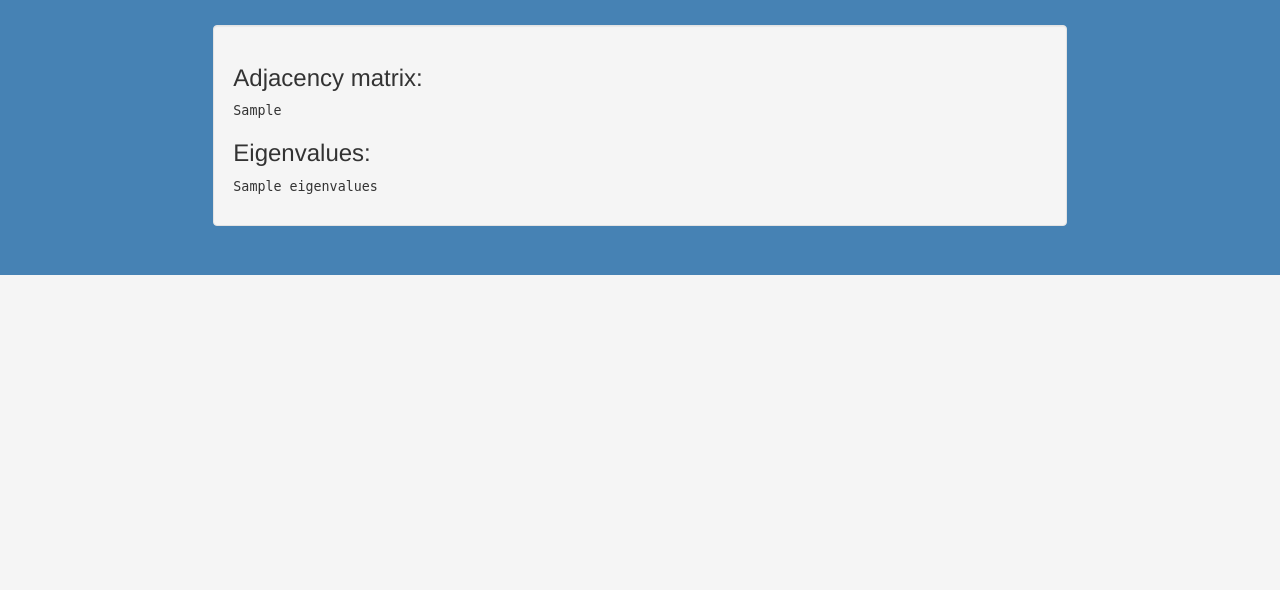
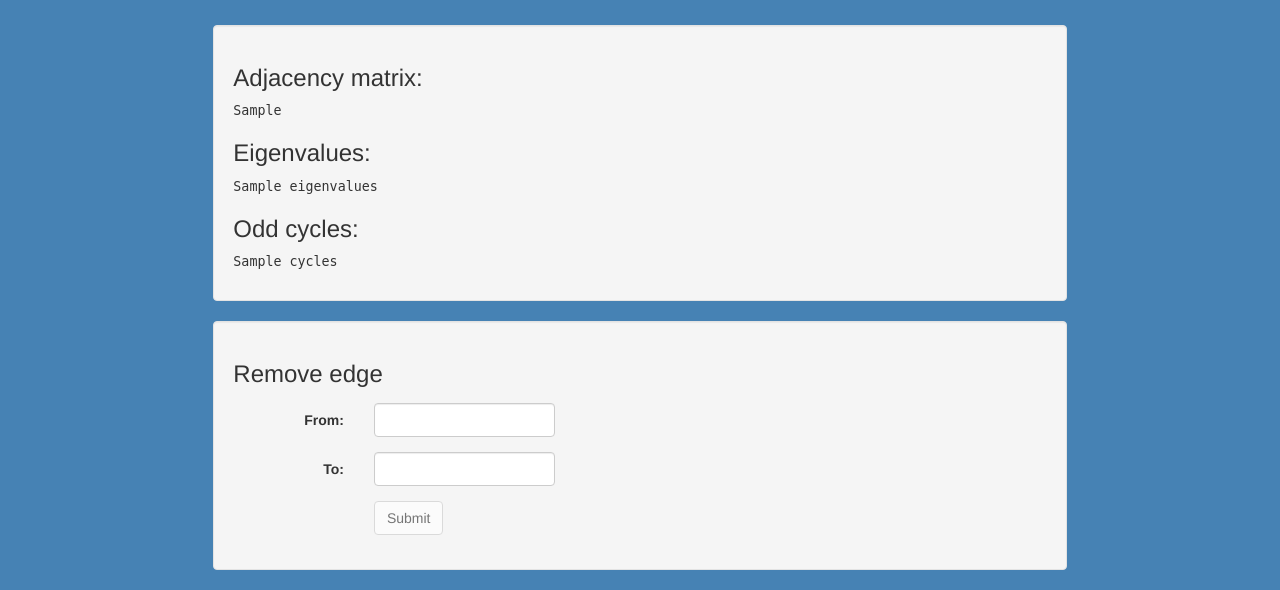
Before and after one commit to taras-ua/SA_2s_lab3, a Django app: template lab3/templates/graph.html in a window 1280 px wide. Shown: the part 525-1115 px from the top of the page. Before the commit the page ends 800 px from the top, so only its background shows below. Run offline with Django 3.2, Linux system fonts and the light colour scheme; tables that the repository leaves empty hold one stand-in row (values such as "Sample post"); the template is opened without the code that fills it: values that come from a table or form of the project are taken from there, most other values are stand-ins (such as "Sample title", 1, 10 or a date in 2020); some libraries are stand-ins or nearby versions.

Commit message:
removing edge form

```diff
--- a/lab3/static/css/graph.css
+++ b/lab3/static/css/graph.css
@@ -12,3 +12,11 @@ html {
     font-size: 10pt;
     font-family: monospace;
 }
+
+.btn {
+    margin-right: 20px;
+}
+
+.form-group:first-of-type {
+    margin-top: 15px;
+}
--- a/lab3/templates/graph.html
+++ b/lab3/templates/graph.html
@@ -11,6 +11,7 @@
 
     <script src="//ajax.googleapis.com/ajax/libs/jquery/1.10.2/jquery.min.js"></script>
     <script src="https://maxcdn.bootstrapcdn.com/bootstrap/3.3.2/js/bootstrap.min.js"></script>
+    <script src="{{ STATIC_URL }}js/validator.min.js"></script>
     <script src="{{ STATIC_URL }}js/vis.min.js"></script>
     <script src="{{ STATIC_URL }}js/graph.js"></script>
 </head>
@@ -23,6 +24,32 @@
         <p>{{ matrix_html|safe }}</p>
         <h3>Eigenvalues:</h3>
         <p>{{ eigenvalues|safe }}</p>
+        <h3>Odd cycles:</h3>
+        <p>{{ cycles|safe }}</p>
+    </div>
+    <div id="graph-form" class="col-xs-10 col-xs-offset-1 col-md-8 col-md-offset-2 well">
+        <h3>Remove edge</h3>
+        <form class="form-horizontal" data-toggle="validator" role="form" method="post">
+            {% csrf_token %}
+            {% load widget_tweaks %}
+            <div class="form-group">
+                <label class="control-label col-sm-2" for="id_x">From:</label>
+                <div class="col-sm-3">
+                    {{ form.x|add_class:"form-control"|attr:"required" }}
+                </div>
+            </div>
+            <div class="form-group">
+                <label class="control-label col-sm-2" for="id_y">To:</label>
+                <div class="col-sm-3">
+                    {{ form.y|add_class:"form-control"|attr:"required" }}
+                </div>
+            </div>
+            <div class="form-group">
+                <div class="col-sm-offset-2 col-sm-3">
+                    <button type="submit" class="btn btn-default">Submit</button>
+                </div>
+            </div>
+        </form>
     </div>
     <script type="text/javascript">
         buildGraph({{ nodes|safe }}, {{ edges|safe }}, {{ matrix_json }});
--- a/lab3/templates/home.html
+++ b/lab3/templates/home.html
@@ -18,7 +18,7 @@
             {% csrf_token %}
             {% load widget_tweaks %}
             <div class="form-group">
-                <label class="control-label col-sm-3" for="id_model">Model:</label>
+                <label class="control-label col-sm-3" for="id_graph_matrix">Matrix:</label>
                 <div class="col-sm-9">
                     {{ form.graph_matrix|add_class:"form-control"|attr:"required" }}
                 </div>
--- a/lab3/views.py
+++ b/lab3/views.py
@@ -8,6 +8,11 @@ import lab3.controllers.main as controller
 
 class GraphForm(forms.Form):
     graph_matrix = forms.CharField(widget=forms.Textarea())
+
+
+class RecreateForm(forms.Form):
+    x = forms.IntegerField(min_value=1, required=True)
+    y = forms.IntegerField(min_value=1, required=True)
 
 
 def valid_matrix(form):
@@ -33,23 +38,36 @@ def home(request):
                                       '   0    0  0.2    0    0    0    0    0    0;\n' +
                                       ' 0.1  0.2  0.6    0  0.2    0  0.7  0.1  0.3;\n' +
                                       '   0    0    0    0 -0.1    0    0    0  0.9;\n' +
-                                      '   0    0  0.3  0.5    0    0    0    0  0.1;\n' +
+                                      '   0    0  0.3  0.5    0    0    0    0    0;\n' +
                                       '   0    0  0.1  0.1    0    0    0    0    0'
                                   })
         return render_to_response('home.html', {'form': form}, context_instance=RequestContext(request))
     if request.method == 'POST':
         form = GraphForm(request.POST)
         if form.is_valid() and valid_matrix(form):
-            return redirect(controller.build_request(form))
+            return redirect(controller.build_request(form.cleaned_data['graph_matrix']))
         else:
             return HttpResponse(status=500)
 
 
 def graph(request):
-    graph_json, matrix, matrix_json, eig = controller.get_graph(request)
-    return render_to_response('graph.html', {'nodes': graph_json['nodes'],
-                                             'edges': graph_json['links'],
-                                             'matrix_html': matrix,
-                                             'matrix_json': matrix_json,
-                                             'eigenvalues': eig},
-                              context_instance=RequestContext(request))
+    if request.method == 'GET':
+        graph_json, matrix, matrix_json, eig, cycles = controller.get_graph(request)
+        form = RecreateForm()
+        return render_to_response('graph.html', {'nodes': graph_json['nodes'],
+                                                 'edges': graph_json['links'],
+                                                 'matrix_html': matrix,
+                                                 'matrix_json': matrix_json,
+                                                 'eigenvalues': eig,
+                                                 'cycles': cycles,
+                                                 'form': form},
+                                  context_instance=RequestContext(request))
+    if request.method == 'POST':
+        form = RecreateForm(request.POST)
+        if form.is_valid():
+            matrix = request.GET.get('data')
+            x = int(form.cleaned_data['x'])
+            y = int(form.cleaned_data['y'])
+            return redirect(controller.build_request(controller.edit_graph(matrix, x, y)))
+        else:
+            return HttpResponse(status=500)
```
Also changed, not shown: lab3/controllers/main.py (+13 -21 lines).
